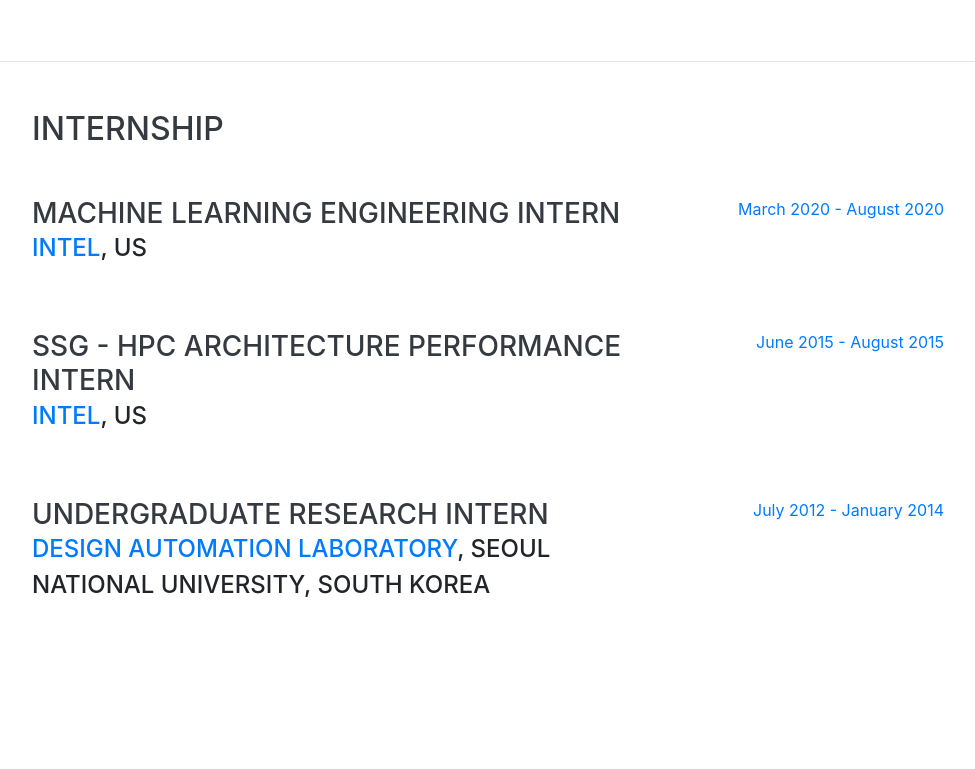
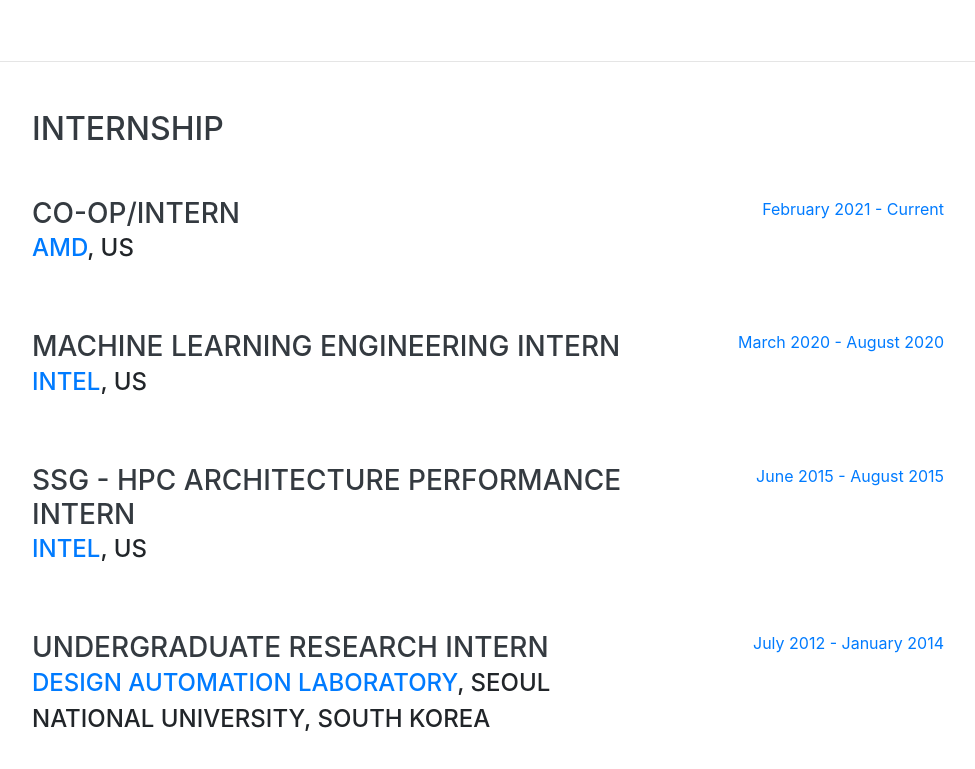
Before and after one commit to jihyun-r/jihyun-r.github.io, a website with bundled scripts: page index.html in a window 1280 px wide. Shown: the part 3564-4333 px from the top of the page, without its empty margins (288-1263 px from the left). Built offline with nearby package versions, Linux system fonts and the light colour scheme; a web font is replaced by a local one.

Commit message:
Add AMD internship

```diff
--- a/index.html
+++ b/index.html
@@ -247,6 +247,17 @@
 
         <div class="resume-item d-flex flex-column flex-md-row justify-content-between mb-5">
           <div class="resume-content">
+            <h3 class="mb-0">Co-Op/Intern</h3>
+            <div class="subheading mb-3"><a href="https://www.amd.com/en">AMD</a>, US</div>
+            <!-- <p>The main job was profiling and optimizing machine learning and deep learning algorithms on GPU architectures.</p> -->
+          </div>
+          <div class="resume-date text-md-right">
+            <span class="text-primary">February 2021 - Current</span>
+          </div>
+        </div>
+
+        <div class="resume-item d-flex flex-column flex-md-row justify-content-between mb-5">
+          <div class="resume-content">
             <h3 class="mb-0">Machine Learning Engineering Intern</h3>
             <div class="subheading mb-3"><a href="https://www.intel.com/content/www/us/en/homepage.html">Intel</a>, US</div>
             <!-- <p>The main job was profiling and optimizing machine learning and deep learning algorithms on GPU architectures.</p> -->
```
